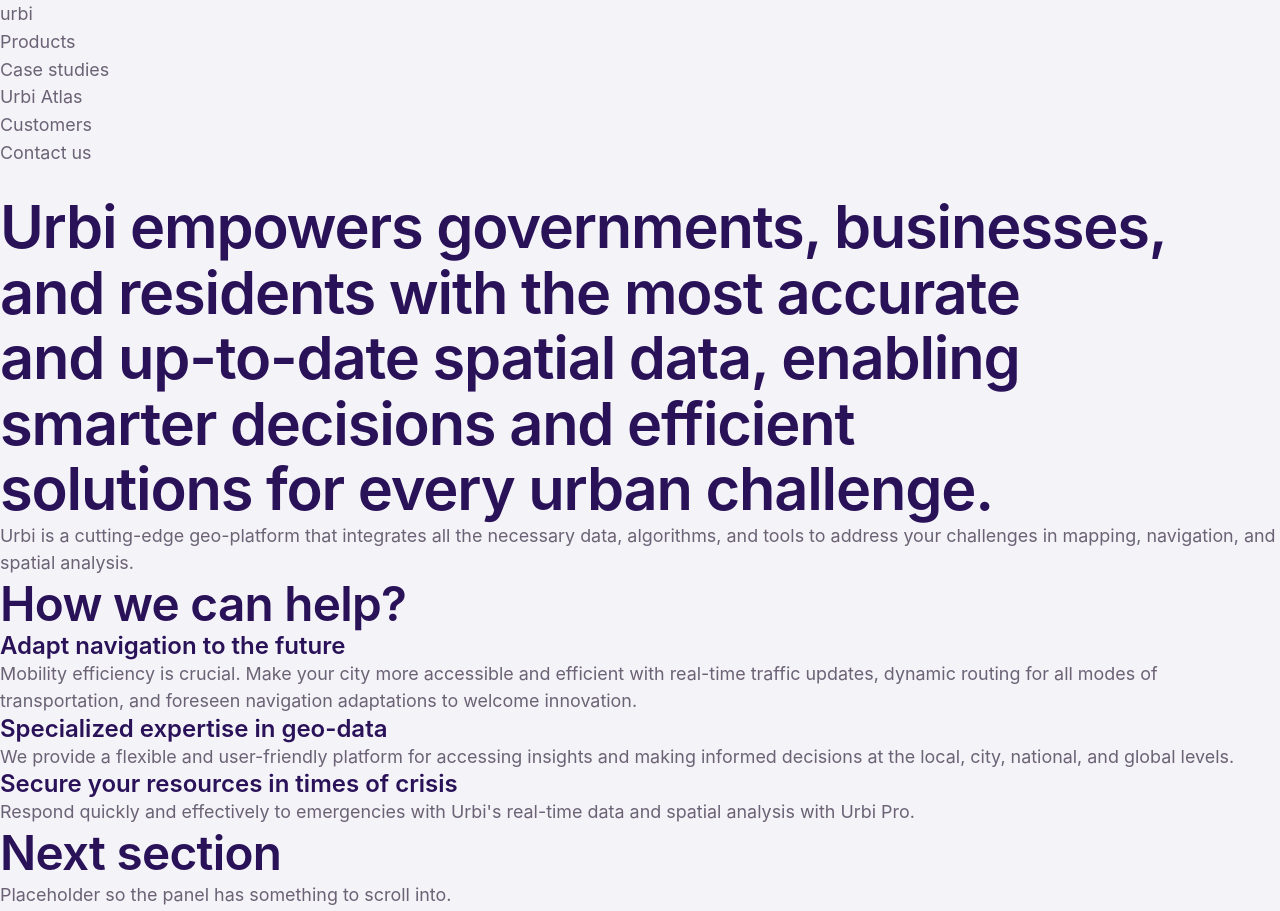
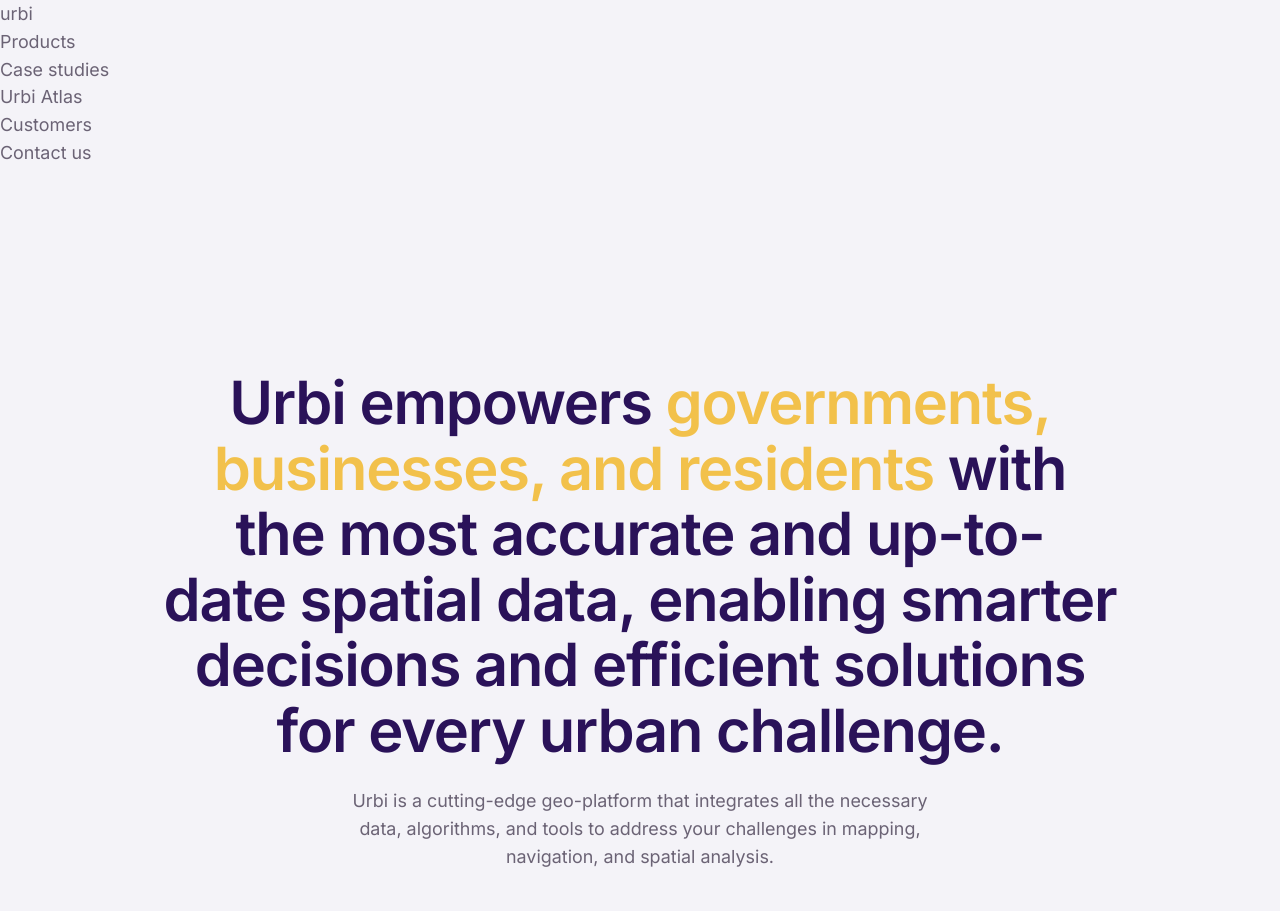
Before and after one commit to olegvol15/animations-gsap, a website built with Vite: page index.html in a window 1280 px wide. Shown: the top 911 px of the page. Built offline with nearby package versions, Linux system fonts and the light colour scheme.

Commit message:
style: styles for hero and container with the inter font

```diff
--- a/package.json
+++ b/package.json
@@ -13,6 +13,7 @@
     "vite": "^8.2.0"
   },
   "dependencies": {
+    "@fontsource-variable/inter": "^5.3.0",
     "gsap": "^3.15.0"
   }
 }
--- a/src/main.js
+++ b/src/main.js
@@ -1,5 +1,6 @@
 import { gsap } from "gsap";
 import { ScrollTrigger } from "gsap/ScrollTrigger";
 import "./styles/main.scss";
+import '@fontsource-variable/inter';
 
 gsap.registerPlugin(ScrollTrigger);
--- /dev/null
+++ b/src/styles/layout/_contaner.scss
@@ -0,0 +1,6 @@
+.container {
+  width: 100%;
+  max-width: var(--container-max);
+  margin-inline: auto;
+  padding-inline: var(--container-pad);
+}
--- a/src/styles/main.scss
+++ b/src/styles/main.scss
@@ -1,2 +1,4 @@
 @use 'base/reset';
 @use 'base/typography';
+@use 'layout/contaner';
+@use 'sections/hero';
--- /dev/null
+++ b/src/styles/sections/_hero.scss
@@ -0,0 +1,20 @@
+.hero {
+  padding-block: clamp(7rem, 5rem + 8vw, 11rem) clamp(3rem, 2rem + 4vw, 6rem);
+  text-align: center;
+}
+
+.hero__title {
+  max-width: 65rem;
+  margin-inline: auto;
+}
+
+.hero__accent {
+  color: var(--color-accent)
+}
+
+.hero__lead {
+  max-width: 38rem;
+  margin: 1.5rem auto 0;
+  font-size: var(--fs-body);
+  color: var(--color-text);
+}
```
Also changed, not shown: 1 other file.
